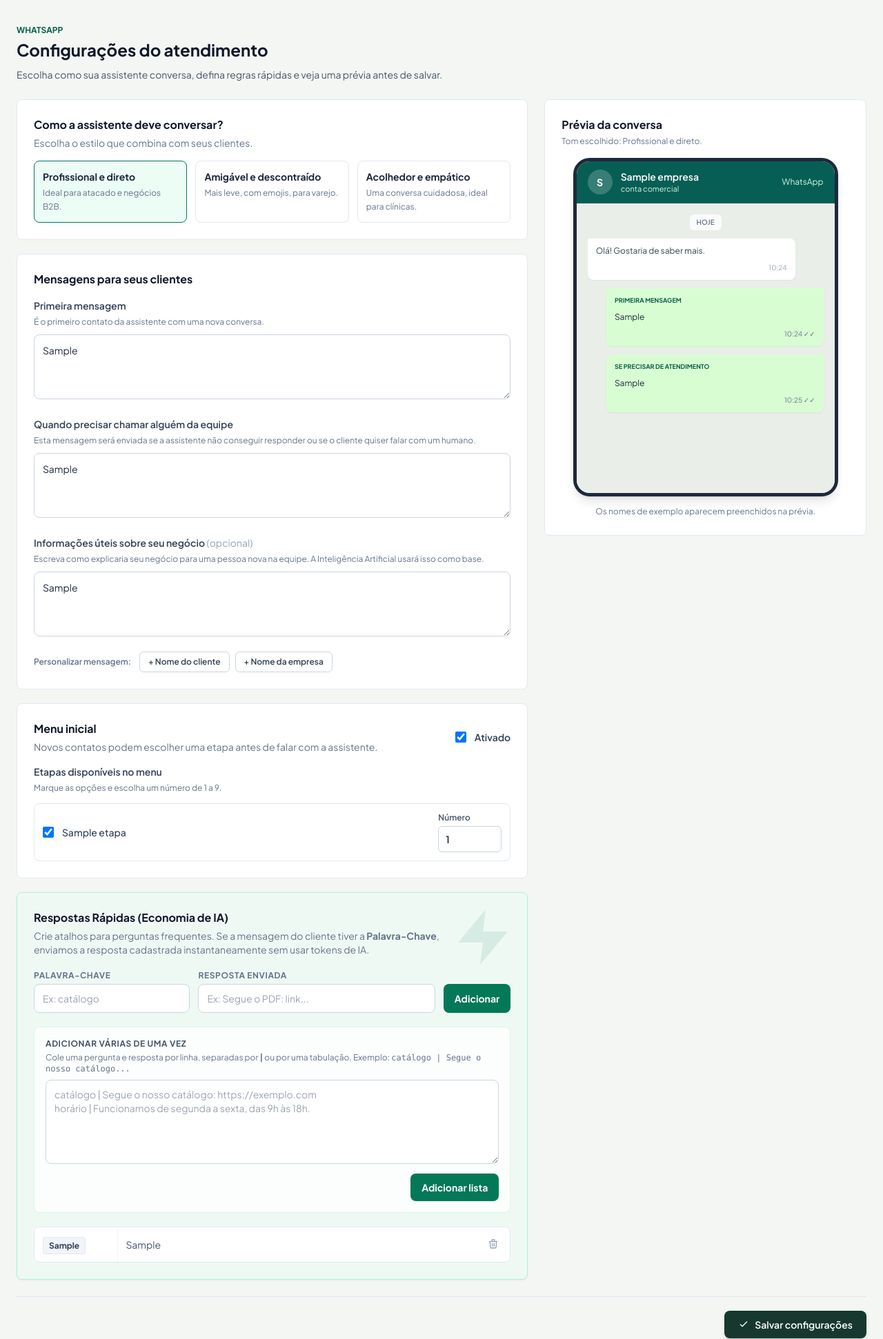
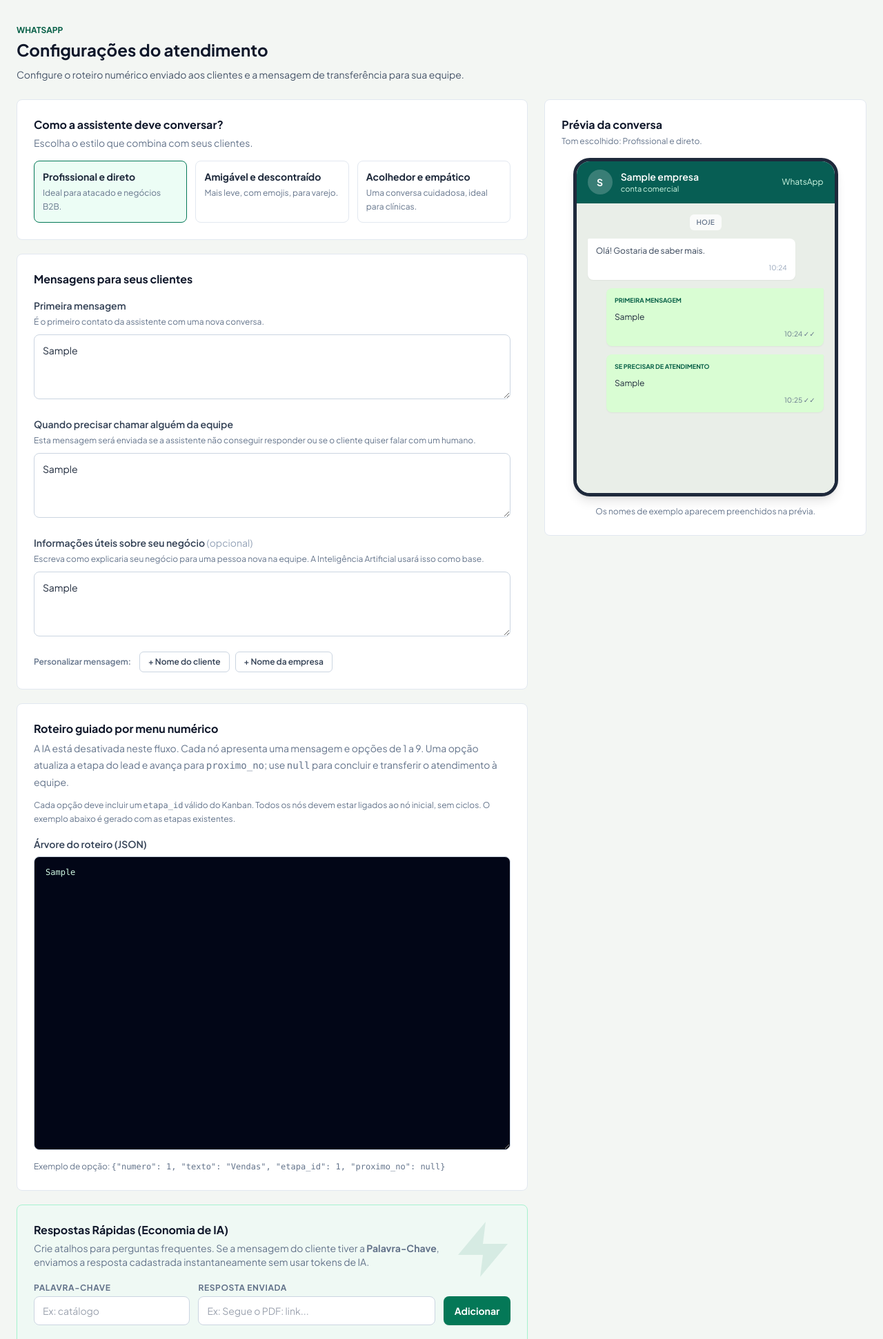
Before and after one commit to PyPedro/crm, a Flask app: page /configuracoes/bot in a window 1280 px wide. Shown: the part 53-1995 px from the top of the page at 69% size. Run offline with Flask 3, Linux system fonts and the light colour scheme; a user stored in the database is signed in; tables that the repository leaves empty hold one stand-in row (values such as "Sample post"); some libraries are stand-ins or nearby versions.

Commit message:
Implement guided numeric support flow
Co-authored-by: Copilot <223556219+Copilot@users.noreply.github.com>

```diff
--- a/app/__init__.py
+++ b/app/__init__.py
@@ -89,6 +89,7 @@ def create_app(config_overrides=None):
         migrations = {
             'empresa': {
                 'usar_menu_inicial': 'BOOLEAN NOT NULL DEFAULT FALSE',
+                'roteiro_menu': 'TEXT',
                 'mensagem_saudacao': "TEXT NOT NULL DEFAULT 'Olá! Como podemos ajudar hoje?'",
                 'prompt_personalidade': "TEXT NOT NULL DEFAULT 'Responda de forma curta, direta e amigável.'",
                 'tom_resposta': "VARCHAR(50) NOT NULL DEFAULT 'Profissional'",
@@ -101,6 +102,7 @@ def create_app(config_overrides=None):
             'pessoa': {
                 'ia_ativa': 'BOOLEAN NOT NULL DEFAULT TRUE',
                 'status_atendimento': "VARCHAR(20) NOT NULL DEFAULT 'ia'",
+                'roteiro_no_atual': 'VARCHAR(100)',
             },
         }
         existing_columns = {
--- a/app/models.py
+++ b/app/models.py
@@ -23,6 +23,7 @@ class Empresa(db.Model):
 
     # Configurações do Bot de Atendimento
     usar_menu_inicial = db.Column(db.Boolean, default=False)
+    roteiro_menu = db.Column(db.Text, nullable=True)
     mensagem_saudacao = db.Column(db.Text, nullable=False, default="Olá! Bem-vindo ao nosso atendimento. Como podemos ajudar hoje?")
     prompt_personalidade = db.Column(db.Text, nullable=False, default="Você é um assistente virtual prestativo. Responda de forma curta, direta e amigável.")
     tom_resposta = db.Column(db.String(20), nullable=False, default="Profissional")
@@ -95,6 +96,7 @@ class Pessoa(db.Model):
     telefone = db.Column(db.String(20), nullable=False)
     status_atendimento = db.Column(db.String(20), default='humano')
     ia_ativa = db.Column(db.Boolean, default=False)
+    roteiro_no_atual = db.Column(db.String(100), nullable=True)
 
     negocios = db.relationship('Negocio', backref='pessoa', lazy=True)
     mensagens = db.relationship('Mensagem', backref='pessoa', lazy=True)
--- a/app/routes.py
+++ b/app/routes.py
@@ -56,6 +56,138 @@ def bloquear_empresa_suspensa():
 
 def get_serializer():
     return URLSafeTimedSerializer(current_app.config.get('SECRET_KEY', 'optmiza-secure-key-2026'))
+
+
+def _roteiro_menu_padrao(etapas):
+    etapas_menu = [etapa for etapa in etapas if etapa.exibir_no_menu]
+    etapas_menu = etapas_menu or etapas
+    opcoes = []
+    numeros_usados = set()
+    proximo_numero = 1
+    for etapa in etapas_menu:
+        numero = etapa.numero_menu
+        if not isinstance(numero, int) or numero < 1 or numero > 9 or numero in numeros_usados:
+            while proximo_numero in numeros_usados:
+                proximo_numero += 1
+            numero = proximo_numero
+        if numero > 9:
+            break
+        numeros_usados.add(numero)
+        opcoes.append({
+            "numero": numero,
+            "texto": etapa.nome,
+            "etapa_id": etapa.id,
+            "proximo_no": None,
+        })
+    return {"no_inicial": "inicio", "nos": [{
+        "id": "inicio",
+        "mensagem": "Como podemos ajudar?",
+        "opcoes": opcoes,
+    }]}
+
+
+def _validar_roteiro_menu(roteiro, etapas):
+    if not isinstance(roteiro, dict):
+        return None, "O roteiro deve ser um objeto JSON."
+    no_inicial = roteiro.get('no_inicial')
+    nos_lista = roteiro.get('nos')
+    if not isinstance(no_inicial, str) or not isinstance(nos_lista, list) or not nos_lista:
+        return None, "Informe o nó inicial e ao menos um nó no roteiro."
+    if len(nos_lista) > 100:
+        return None, "O roteiro pode ter no máximo 100 nós."
+
+    etapa_ids = {etapa.id for etapa in etapas}
+    nos = {}
+    for indice, no in enumerate(nos_lista, 1):
+        if not isinstance(no, dict):
+            return None, f"O nó {indice} do roteiro é inválido."
+        no_id = no.get('id')
+        mensagem = no.get('mensagem')
+        opcoes = no.get('opcoes')
+        if not isinstance(no_id, str) or not re.fullmatch(r'[A-Za-z0-9_-]{1,100}', no_id):
+            return None, f"O identificador do nó {indice} é inválido."
+        if no_id in nos:
+            return None, f"O identificador de nó {no_id} está repetido."
+        if not isinstance(mensagem, str) or not mensagem.strip() or len(mensagem) > 2000:
+            return None, f"O nó {no_id} precisa de uma mensagem de até 2000 caracteres."
+        if not isinstance(opcoes, list) or not 1 <= len(opcoes) <= 9:
+            return None, f"O nó {no_id} precisa ter entre 1 e 9 opções."
+
+        opcoes_normalizadas = []
+        numeros_usados = set()
+        for opcao_indice, opcao in enumerate(opcoes, 1):
+            if not isinstance(opcao, dict):
+                return None, f"A opção {opcao_indice} do nó {no_id} é inválida."
+            numero = opcao.get('numero')
+            texto = opcao.get('texto')
+            etapa_id = opcao.get('etapa_id')
+            proximo_no = opcao.get('proximo_no')
+            if isinstance(numero, bool) or not isinstance(numero, int) or not 1 <= numero <= 9 or numero in numeros_usados:
+                return None, f"Os números das opções do nó {no_id} devem ser únicos, de 1 a 9."
+            if not isinstance(texto, str) or not texto.strip() or len(texto) > 200:
+                return None, f"A opção {numero} do nó {no_id} precisa de um texto de até 200 caracteres."
+            if isinstance(etapa_id, bool) or not isinstance(etapa_id, int) or etapa_id not in etapa_ids:
+                return None, f"A opção {numero} do nó {no_id} aponta para uma etapa inexistente."
+            if proximo_no is not None and (
+                not isinstance(proximo_no, str)
+                or not re.fullmatch(r'[A-Za-z0-9_-]{1,100}', proximo_no)
+            ):
+                return None, f"O próximo nó da opção {numero} do nó {no_id} é inválido."
+            numeros_usados.add(numero)
+            opcoes_normalizadas.append({
+                "numero": numero,
+                "texto": texto.strip(),
+                "etapa_id": etapa_id,
+                "proximo_no": proximo_no,
+            })
+        nos[no_id] = {
+            "id": no_id,
+            "mensagem": mensagem.strip(),
+            "opcoes": opcoes_normalizadas,
+        }
+
+    if no_inicial not in nos:
+        return None, "O nó inicial não existe no roteiro."
+
+    pais = {no_id: 0 for no_id in nos}
+    for no in nos.values():
+        for opcao in no['opcoes']:
+            proximo_no = opcao['proximo_no']
+            if proximo_no is None:
+                continue
+            if proximo_no not in nos:
+                return None, f"A opção aponta para o nó inexistente {proximo_no}."
+            pais[proximo_no] += 1
+            if pais[proximo_no] > 1:
+                return None, f"O nó {proximo_no} deve ter apenas uma opção de entrada."
+    if pais[no_inicial] != 0:
+        return None, "O nó inicial não pode ser destino de outra opção."
+    if any(pais[no_id] != 1 for no_id in nos if no_id != no_inicial):
+        return None, "Todos os nós devem estar ligados ao nó inicial."
+
+    visitados = set()
+    em_visita = set()
+
+    def visitar(no_id):
+        if no_id in em_visita:
+            return False
+        if no_id in visitados:
+            return True
+        em_visita.add(no_id)
+        for opcao in nos[no_id]['opcoes']:
+            destino = opcao['proximo_no']
+            if destino is not None and not visitar(destino):
+                return False
+        em_visita.remove(no_id)
+        visitados.add(no_id)
+        return True
+
+    if not visitar(no_inicial):
+        return None, "O roteiro não pode conter ciclos."
+    if len(visitados) != len(nos):
+        return None, "Todos os nós devem estar ligados ao nó inicial."
+
+    return {"no_inicial": no_inicial, "nos": list(nos.values())}, None
 
 
 def slug_instancia(nome_empresa):
@@ -496,15 +628,29 @@ def admin_config_empresa(id):
     if request.method == 'GET':
         regras = RespostaAutomatica.query.filter_by(empresa_id=empresa.id).order_by(RespostaAutomatica.id).all()
         faqs_lista = [{"id": r.id, "pergunta": r.palavra_chave, "resposta": r.resposta} for r in regras]
+        etapas = Etapa.query.filter_by(empresa_id=empresa.id).order_by(Etapa.id).all()
+        try:
+            roteiro_menu = json.loads(empresa.roteiro_menu) if empresa.roteiro_menu else _roteiro_menu_padrao(etapas)
+        except ValueError:
+            current_app.logger.exception('Roteiro numérico inválido para a empresa %s.', empresa.id)
+            return jsonify({"erro": "O roteiro salvo está inválido; corrija-o nas configurações do atendimento."}), 409
         return jsonify({
             "tom_resposta": empresa.tom_resposta or 'Profissional',
             "mensagem_saudacao": empresa.mensagem_saudacao or '',
             "mensagem_transbordo": empresa.mensagem_transbordo or '',
             "prompt_personalidade": empresa.prompt_personalidade or '',
             "faqs": faqs_lista,
+            "roteiro_menu": roteiro_menu,
         })
 
     dados = request.get_json(silent=True) or {}
+    if 'roteiro_menu' in dados:
+        etapas = Etapa.query.filter_by(empresa_id=empresa.id).order_by(Etapa.id).all()
+        roteiro_menu, erro = _validar_roteiro_menu(dados['roteiro_menu'], etapas)
+        if erro:
+            return jsonify({"erro": erro}), 400
+        empresa.roteiro_menu = json.dumps(roteiro_menu, ensure_ascii=False)
+        empresa.usar_menu_inicial = True
     empresa.tom_resposta = dados.get('tom_resposta', empresa.tom_resposta)
     empresa.mensagem_saudacao = dados.get('mensagem_saudacao', empresa.mensagem_saudacao)
     empresa.mensagem_transbordo = dados.get('mensagem_transbordo', empresa.mensagem_transbordo)
@@ -882,6 +1028,9 @@ def configuracoes_bot():
         return 'Acesso negado.', 403
     empresa = db.session.get(Empresa, current_user.empresa_id)
     etapas = Etapa.query.filter_by(empresa_id=empresa.id).order_by(Etapa.id).all()
+    roteiro_menu_texto = empresa.roteiro_menu or json.dumps(
+        _roteiro_menu_padrao(etapas), ensure_ascii=False, indent=2
+    )
     erro, form_values = None, {}
 
     if request.method == 'POST':
@@ -889,8 +1038,8 @@ def configuracoes_bot():
         prompt_personalidade = (request.form.get('prompt_personalidade') or '').strip() or 'Responda de forma curta, direta e amigável.'
         tom_resposta = (request.form.get('tom_resposta') or '').strip()
         mensagem_transbordo = (request.form.get('mensagem_transbordo') or '').strip()
-        usar_menu = request.form.get('usar_menu_inicial') == 'on'
-        etapas_menu, ids_exibidos = {}, set(request.form.getlist('etapa_exibir_no_menu'))
+        roteiro_menu_texto = (request.form.get('roteiro_menu') or '').strip()
+        roteiro_menu = None
 
         if not mensagem_saudacao or len(mensagem_saudacao) > 2000:
             erro = 'Saudação inválida.'
@@ -900,43 +1049,57 @@ def configuracoes_bot():
             erro = 'Escolha um tom.'
         elif not mensagem_transbordo or len(mensagem_transbordo) > 500:
             erro = 'Mensagem de transbordo inválida.'
-        else:
-            numeros_usados = set()
-            for etapa in etapas:
-                if str(etapa.id) not in ids_exibidos:
-                    etapas_menu[etapa.id] = None
-                    continue
-                if len(numeros_usados) >= 9:
-                    erro = 'Máximo 9 etapas.'
-                    break
-                try:
-                    numero_int = int((request.form.get(f'etapa_numero_{etapa.id}') or '').strip())
-                except Exception:
-                    erro = 'Etapa precisa de número.'
-                    break
-                if numero_int < 1 or numero_int > 9 or numero_int in numeros_usados:
-                    erro = 'Números inválidos ou repetidos.'
-                    break
-                numeros_usados.add(numero_int)
-                etapas_menu[etapa.id] = numero_int
-            if not erro and usar_menu and not numeros_usados:
-                erro = 'Selecione ao menos uma etapa para o menu.'
 
-        form_values = {'mensagem_saudacao': mensagem_saudacao, 'prompt_personalidade': prompt_personalidade, 'tom_resposta': tom_resposta, 'mensagem_transbordo': mensagem_transbordo, 'etapas_menu': etapas_menu}
+        if not erro:
+            try:
+                roteiro_bruto = json.loads(roteiro_menu_texto)
+            except (TypeError, ValueError):
+                erro = 'O roteiro numérico precisa ser um JSON válido.'
+            else:
+                roteiro_menu, erro = _validar_roteiro_menu(roteiro_bruto, etapas)
+
+        form_values = {
+            'mensagem_saudacao': mensagem_saudacao,
+            'prompt_personalidade': prompt_personalidade,
+            'tom_resposta': tom_resposta,
+            'mensagem_transbordo': mensagem_transbordo,
+        }
         if erro:
-            return render_template('configuracoes.html', empresa=empresa, etapas=etapas, erro=erro, form_ativar=usar_menu, form_values=form_values), 400
+            return render_template(
+                'configuracoes.html',
+                empresa=empresa,
+                etapas=etapas,
+                erro=erro,
+                form_values=form_values,
+                roteiro_menu_texto=roteiro_menu_texto,
+            ), 400
 
-        empresa.usar_menu_inicial, empresa.mensagem_saudacao, empresa.prompt_personalidade, empresa.tom_resposta, empresa.mensagem_transbordo = usar_menu, mensagem_saudacao, prompt_personalidade, tom_resposta, mensagem_transbordo
-        for etapa in etapas:
-            etapa.exibir_no_menu = etapas_menu.get(etapa.id) is not None
-            etapa.numero_menu = etapas_menu.get(etapa.id)
+        empresa.usar_menu_inicial = True
+        empresa.roteiro_menu = json.dumps(roteiro_menu, ensure_ascii=False)
+        empresa.mensagem_saudacao = mensagem_saudacao
+        empresa.prompt_personalidade = prompt_personalidade
+        empresa.tom_resposta = tom_resposta
+        empresa.mensagem_transbordo = mensagem_transbordo
         try:
             db.session.commit()
         except Exception:
             db.session.rollback()
-            return render_template('configuracoes.html', empresa=empresa, etapas=etapas, erro='Erro ao salvar.', form_ativar=usar_menu, form_values=form_values), 409
+            return render_template(
+                'configuracoes.html',
+                empresa=empresa,
+                etapas=etapas,
+                erro='Erro ao salvar.',
+                form_values=form_values,
+                roteiro_menu_texto=roteiro_menu_texto,
+            ), 409
         return redirect(url_for('main.configuracoes_bot', salvo=1))
-    return render_template('configuracoes.html', empresa=empresa, etapas=etapas, salvo=request.args.get('salvo') == '1')
+    return render_template(
+        'configuracoes.html',
+        empresa=empresa,
+        etapas=etapas,
+        salvo=request.args.get('salvo') == '1',
+        roteiro_menu_texto=roteiro_menu_texto,
+    )
 
 
 @bp.route('/api/configuracoes', methods=['GET', 'POST'])
@@ -1032,7 +1195,13 @@ def criar_lead():
 
     pessoa = Pessoa.query.filter_by(empresa_id=current_user.empresa_id, telefone=telefone).first()
     if not pessoa:
-        pessoa = Pessoa(empresa_id=current_user.empresa_id, nome=nome, telefone=telefone, status_atendimento='menu' if current_user.empresa.usar_menu_inicial else 'ia')
+        pessoa = Pessoa(
+            empresa_id=current_user.empresa_id,
+            nome=nome,
+            telefone=telefone,
+            status_atendimento='menu',
+            ia_ativa=False,
+        )
         db.session.add(pessoa)
         db.session.flush()
 
@@ -1122,10 +1291,15 @@ def atualizar_etiquetas_conversa(pessoa_id):
 def atualizar_assistente_conversa(pessoa_id):
     pessoa = Pessoa.query.filter_by(id=pessoa_id, empresa_id=current_user.empresa_id).first()
     if pessoa:
-        ativa = request.get_json(silent=True).get('ativa')
-        pessoa.ia_ativa, pessoa.status_atendimento = ativa, 'ia' if ativa else 'humano'
+        dados = request.get_json(silent=True) or {}
+        ativa = dados.get('ativa')
+        if ativa is True:
+            return jsonify({"erro": "A assistência por IA está desativada; use o roteiro numérico."}), 409
+        if not isinstance(ativa, bool):
+            return jsonify({"erro": "Estado do assistente inválido."}), 400
+        pessoa.ia_ativa, pessoa.status_atendimento = False, 'humano'
         db.session.commit()
-        return jsonify({"status": "sucesso", "ia_ativa": pessoa.ia_ativa})
+        return jsonify({"status": "sucesso", "ia_ativa": False})
     return jsonify({"erro": "Não encontrado"}), 404
 
 
--- a/app/templates/configuracoes.html
+++ b/app/templates/configuracoes.html
@@ -30,7 +30,7 @@
         <div class="mb-6">
             <p class="mb-1 text-xs font-bold uppercase text-emerald-800">WhatsApp</p>
             <h1 class="text-2xl font-bold text-slate-900">Configurações do atendimento</h1>
-            <p class="mt-2 max-w-2xl text-sm leading-6 text-slate-600">Escolha como sua assistente conversa, defina regras rápidas e veja uma prévia antes de salvar.</p>
+            <p class="mt-2 max-w-2xl text-sm leading-6 text-slate-600">Configure o roteiro numérico enviado aos clientes e a mensagem de transferência para sua equipe.</p>
         </div>
 
         {% if erro %}
@@ -100,38 +100,14 @@
                         </div>
                     </section>
 
-                    <!-- MENU INICIAL -->
+                    <!-- ROTEIRO NUMÉRICO -->
                     <section class="rounded-lg border border-slate-200 bg-white p-5 sm:p-6">
-                        <div class="flex flex-col justify-between gap-4 sm:flex-row sm:items-center">
-                            <div>
-                                <h2 class="text-base font-bold text-slate-900">Menu inicial</h2>
-                                <p class="mt-1 text-sm text-slate-500">Novos contatos podem escolher uma etapa antes de falar com a assistente.</p>
-                            </div>
-                            <label class="inline-flex cursor-pointer items-center gap-3">
-                                <input type="checkbox" name="usar_menu_inicial" value="on" {% if form_ativar|default(empresa.usar_menu_inicial) %}checked{% endif %} class="h-4 w-4 rounded border-slate-300 text-emerald-700 focus:ring-emerald-600">
-                                <span class="text-sm font-semibold text-slate-700">Ativado</span>
-                            </label>
-                        </div>
-                        <label for="mensagem-saudacao" class="sr-only">Mensagem de saudação</label>
-                        <p class="mt-4 text-sm font-semibold text-slate-700">Etapas disponíveis no menu</p>
-                        <p class="mt-1 text-xs leading-5 text-slate-500">Marque as opções e escolha um número de 1 a 9.</p>
-                        <div class="mt-3 space-y-2">
-                            {% for etapa in etapas %}
-                            {% set numero_etapa = form_values.etapas_menu.get(etapa.id) if form_values is defined else etapa.numero_menu %}
-                            {% set etapa_marcada = (etapa.id|string) in request.form.getlist('etapa_exibir_no_menu') if form_values is defined else etapa.exibir_no_menu %}
-                            <div class="grid grid-cols-[minmax(0,1fr)_92px] items-center gap-4 rounded-lg border border-slate-200 p-3">
-                                <label class="flex min-w-0 items-center gap-3 text-sm font-medium text-slate-700">
-                                    <input type="checkbox" name="etapa_exibir_no_menu" value="{{ etapa.id }}" {% if etapa_marcada %}checked{% endif %} class="h-4 w-4 shrink-0 rounded border-slate-300 text-emerald-700 focus:ring-emerald-600">
-                                    <span class="truncate">{{ etapa.nome }}</span>
-                                </label>
-                                <label class="text-xs font-semibold text-slate-600">Número
-                                    <input type="number" name="etapa_numero_{{ etapa.id }}" min="1" max="9" value="{{ numero_etapa if numero_etapa is not none else '' }}" class="mt-1 block w-full rounded-md border border-slate-300 px-2.5 py-2 text-sm text-slate-800 outline-none focus:border-emerald-700">
-                                </label>
-                            </div>
-                            {% else %}
-                            <p class="rounded-lg border border-slate-200 px-3 py-4 text-sm text-slate-500">Cadastre etapas no Kanban antes de configurar o menu.</p>
-                            {% endfor %}
-                        </div>
+                        <h2 class="text-base font-bold text-slate-900">Roteiro guiado por menu numérico</h2>
+                        <p class="mt-1 text-sm leading-6 text-slate-500">A IA está desativada neste fluxo. Cada nó apresenta uma mensagem e opções de 1 a 9. Uma opção atualiza a etapa do lead e avança para <code>proximo_no</code>; use <code>null</code> para concluir e transferir o atendimento à equipe.</p>
+                        <p class="mt-3 text-xs leading-5 text-slate-500">Cada opção deve incluir um <code>etapa_id</code> válido do Kanban. Todos os nós devem estar ligados ao nó inicial, sem ciclos. O exemplo abaixo é gerado com as etapas existentes.</p>
+                        <label for="roteiro-menu" class="mt-4 block text-sm font-semibold text-slate-700">Árvore do roteiro (JSON)</label>
+                        <textarea id="roteiro-menu" name="roteiro_menu" required maxlength="50000" rows="20" spellcheck="false" class="mt-2 w-full rounded-lg border border-slate-300 bg-slate-950 px-4 py-3 font-mono text-xs leading-5 text-emerald-100 outline-none transition focus:border-emerald-700 focus:ring-2 focus:ring-emerald-100">{{ roteiro_menu_texto }}</textarea>
+                        <p class="mt-2 text-xs leading-5 text-slate-500">Exemplo de opção: <code>{"numero": 1, "texto": "Vendas", "etapa_id": {{ etapas[0].id if etapas else 1 }}, "proximo_no": null}</code></p>
                     </section>
 
                     <!-- GATILHOS ESTÁTICOS / RESPOSTAS AUTOMÁTICAS -->
--- a/app/templates/index.html
+++ b/app/templates/index.html
@@ -360,8 +360,8 @@
 
         <div class="border-b border-slate-100 bg-white px-5 py-3">
             <label class="flex items-center gap-2 text-xs font-semibold text-slate-700">
-                <input type="checkbox" id="chat-ia-toggle" onchange="alternarAssistenteIA(this.checked)" class="h-4 w-4 rounded border-slate-300 text-brand-600 focus:ring-brand-500">
-                Assistente de IA ativo nesta conversa
+                <input type="checkbox" id="chat-ia-toggle" disabled aria-describedby="chat-ia-status" class="h-4 w-4 rounded border-slate-300 text-brand-600 focus:ring-brand-500">
+                <span id="chat-ia-status">IA desativada; atendimento guiado por menu numérico.</span>
             </label>
             <div id="chat-etiquetas" class="mt-3 flex flex-wrap gap-1.5"></div>
             <div class="mt-3 flex gap-2">
```
Also changed, not shown: app/tasks.py (+177 -100 lines), app/templates/master.html (+24 -4 lines).
